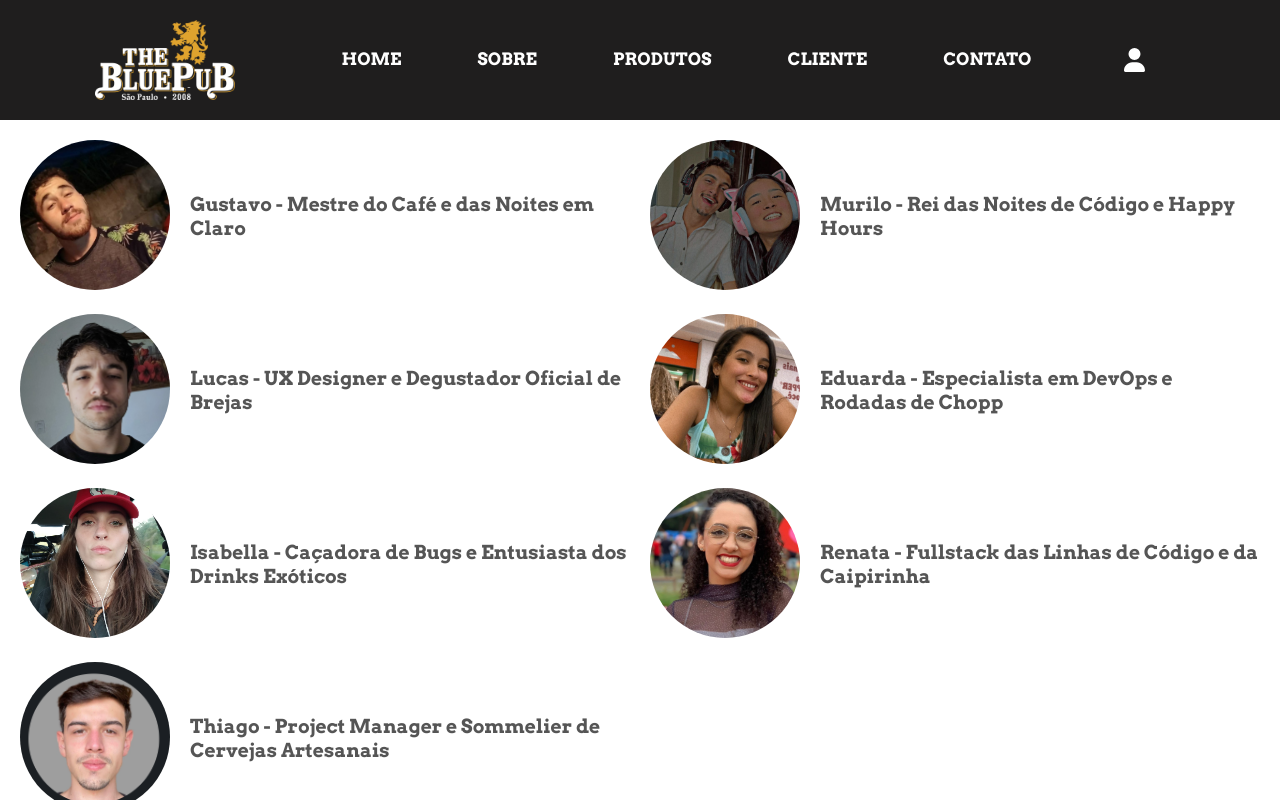
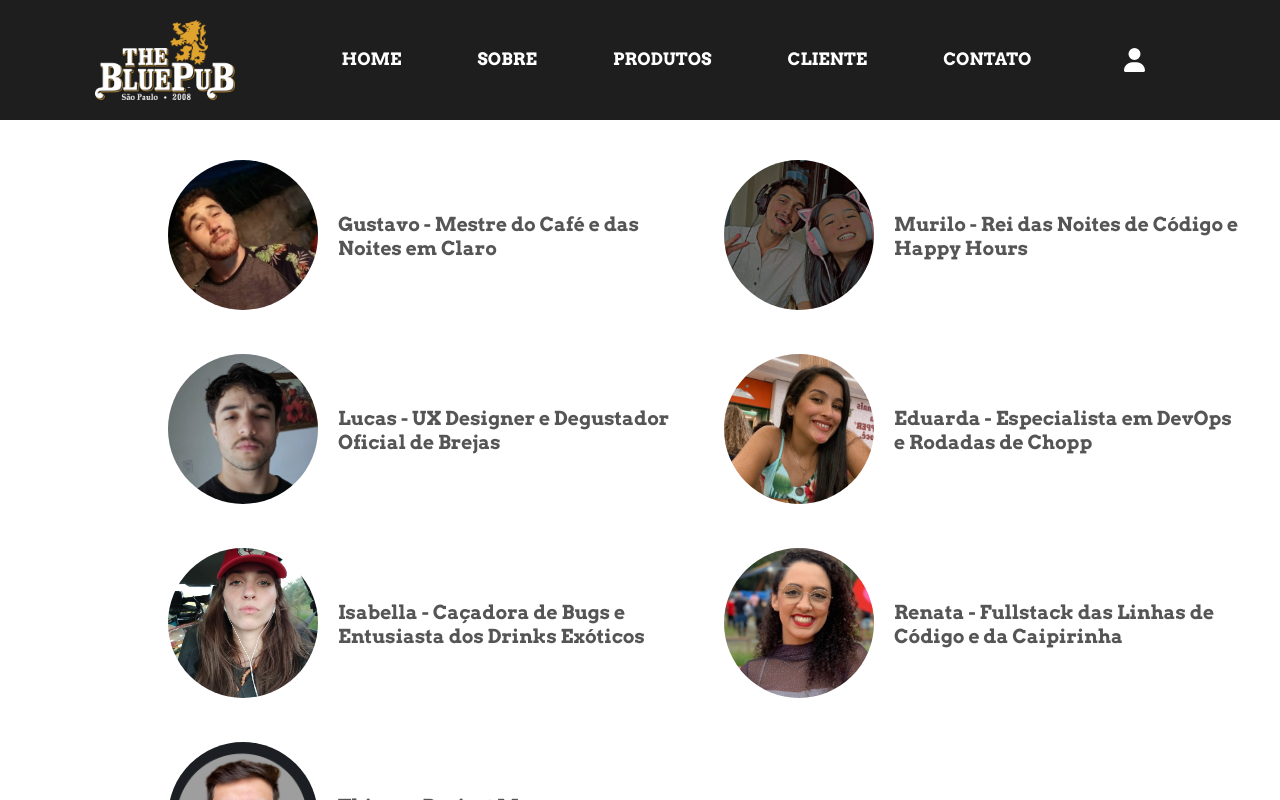
Before and after one commit to itsrerodrigs/serratec-web-react, a React (Vite) app in the folder SerratecPub-React/: page /sobre in a window 1280 px wide. Shown: the top 800 px of the page. Built offline with nearby package versions, Linux system fonts and the light colour scheme; a web font is replaced by a local one.

Commit message:
Melhorando o codigo

```diff
--- a/SerratecPub-React/src/pages/Sobre/SobrePage.module.css
+++ b/SerratecPub-React/src/pages/Sobre/SobrePage.module.css
@@ -1,10 +1,15 @@
 /* SobrePage.module.css */
-
+* {
+  margin: 0;
+  padding: 0;
+  box-sizing: border-box;
+}
 .FotoMembro {
   display: grid;
   grid-template-columns: repeat(2, 1fr); /* Duas colunas */
-  gap: 20px;
-  padding: 20px;
+  gap: 40px;
+  padding: 40px;
+  margin-left: 10%;
 }
 
 .Membro {
```
